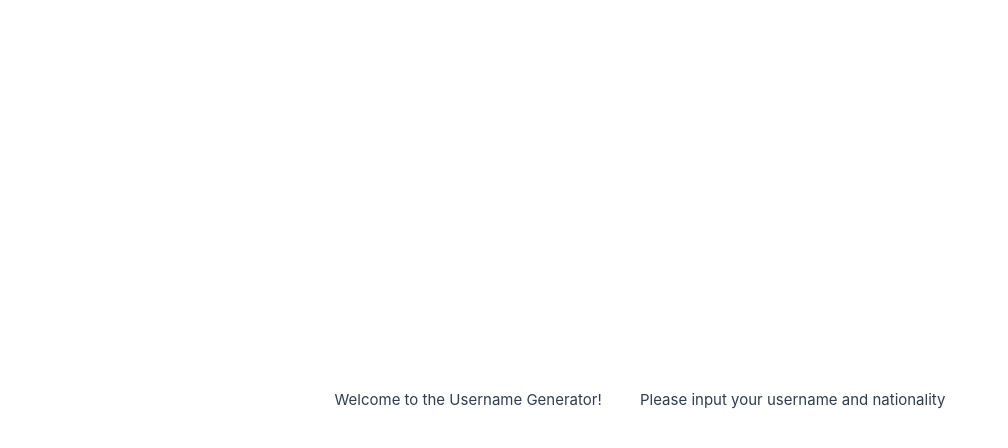
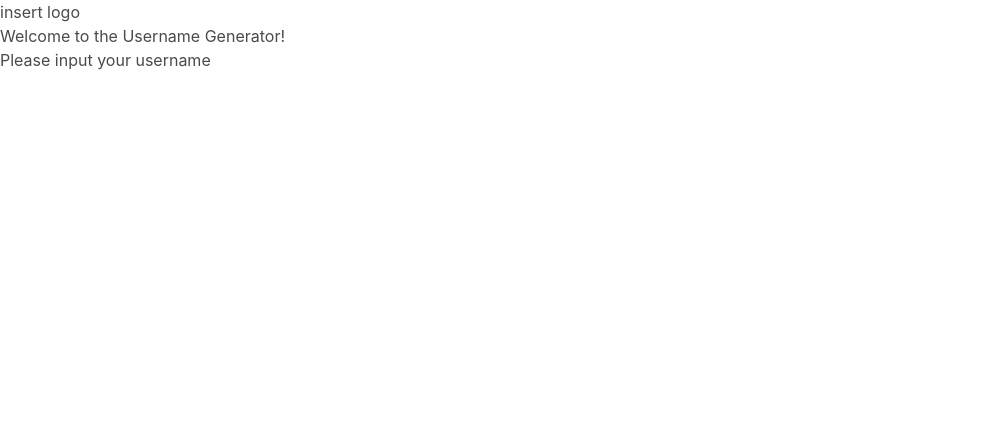
Before and after one commit to Luke-JH/username-generator, a Vue app: page / in a window 1280 px wide. Shown: the top 448 px of the page, without its empty margins (0-1008 px from the left). Built offline with nearby package versions, Linux system fonts and the light colour scheme.

Commit message:
Installing bulma

```diff
--- a/package.json
+++ b/package.json
@@ -8,6 +8,7 @@
     "preview": "vite preview"
   },
   "dependencies": {
+    "bulma": "^0.9.4",
     "vue": "^3.2.47"
   },
   "devDependencies": {
--- a/src/App.vue
+++ b/src/App.vue
@@ -1,10 +1,11 @@
 <template>
   <header>
+    <div>insert logo</div>
     <div>Welcome to the Username Generator!</div>
   </header>
 
   <main>
-    <div>Please input your username and nationality</div>
+    <div>Please input your username</div>
   </main>
 </template>
 
--- a/src/assets/base.css
+++ /dev/null
@@ -1,74 +0,0 @@
-/* color palette from <https://github.com/vuejs/theme> */
-:root {
-  --vt-c-white: #ffffff;
-  --vt-c-white-soft: #f8f8f8;
-  --vt-c-white-mute: #f2f2f2;
-
-  --vt-c-black: #181818;
-  --vt-c-black-soft: #222222;
-  --vt-c-black-mute: #282828;
-
-  --vt-c-indigo: #2c3e50;
-
-  --vt-c-divider-light-1: rgba(60, 60, 60, 0.29);
-  --vt-c-divider-light-2: rgba(60, 60, 60, 0.12);
-  --vt-c-divider-dark-1: rgba(84, 84, 84, 0.65);
-  --vt-c-divider-dark-2: rgba(84, 84, 84, 0.48);
-
-  --vt-c-text-light-1: var(--vt-c-indigo);
-  --vt-c-text-light-2: rgba(60, 60, 60, 0.66);
-  --vt-c-text-dark-1: var(--vt-c-white);
-  --vt-c-text-dark-2: rgba(235, 235, 235, 0.64);
-}
-
-/* semantic color variables for this project */
-:root {
-  --color-background: var(--vt-c-white);
-  --color-background-soft: var(--vt-c-white-soft);
-  --color-background-mute: var(--vt-c-white-mute);
-
-  --color-border: var(--vt-c-divider-light-2);
-  --color-border-hover: var(--vt-c-divider-light-1);
-
-  --color-heading: var(--vt-c-text-light-1);
-  --color-text: var(--vt-c-text-light-1);
-
-  --section-gap: 160px;
-}
-
-@media (prefers-color-scheme: dark) {
-  :root {
-    --color-background: var(--vt-c-black);
-    --color-background-soft: var(--vt-c-black-soft);
-    --color-background-mute: var(--vt-c-black-mute);
-
-    --color-border: var(--vt-c-divider-dark-2);
-    --color-border-hover: var(--vt-c-divider-dark-1);
-
-    --color-heading: var(--vt-c-text-dark-1);
-    --color-text: var(--vt-c-text-dark-2);
-  }
-}
-
-*,
-*::before,
-*::after {
-  box-sizing: border-box;
-  margin: 0;
-  position: relative;
-  font-weight: normal;
-}
-
-body {
-  min-height: 100vh;
-  color: var(--color-text);
-  background: var(--color-background);
-  transition: color 0.5s, background-color 0.5s;
-  line-height: 1.6;
-  font-family: Inter, -apple-system, BlinkMacSystemFont, 'Segoe UI', Roboto, Oxygen, Ubuntu,
-    Cantarell, 'Fira Sans', 'Droid Sans', 'Helvetica Neue', sans-serif;
-  font-size: 15px;
-  text-rendering: optimizeLegibility;
-  -webkit-font-smoothing: antialiased;
-  -moz-osx-font-smoothing: grayscale;
-}
--- a/src/assets/main.css
+++ /dev/null
@@ -1,35 +0,0 @@
-@import './base.css';
-
-#app {
-  max-width: 1280px;
-  margin: 0 auto;
-  padding: 2rem;
-
-  font-weight: normal;
-}
-
-a,
-.green {
-  text-decoration: none;
-  color: hsla(160, 100%, 37%, 1);
-  transition: 0.4s;
-}
-
-@media (hover: hover) {
-  a:hover {
-    background-color: hsla(160, 100%, 37%, 0.2);
-  }
-}
-
-@media (min-width: 1024px) {
-  body {
-    display: flex;
-    place-items: center;
-  }
-
-  #app {
-    display: grid;
-    grid-template-columns: 1fr 1fr;
-    padding: 0 2rem;
-  }
-}
--- a/src/main.js
+++ b/src/main.js
@@ -1,6 +1,5 @@
 import { createApp } from 'vue'
 import App from './App.vue'
-
-import './assets/main.css'
+import 'bulma/css/bulma.css'
 
 createApp(App).mount('#app')
```
Also changed, not shown: 1 other file (tests, documents, lock files or other folders).
